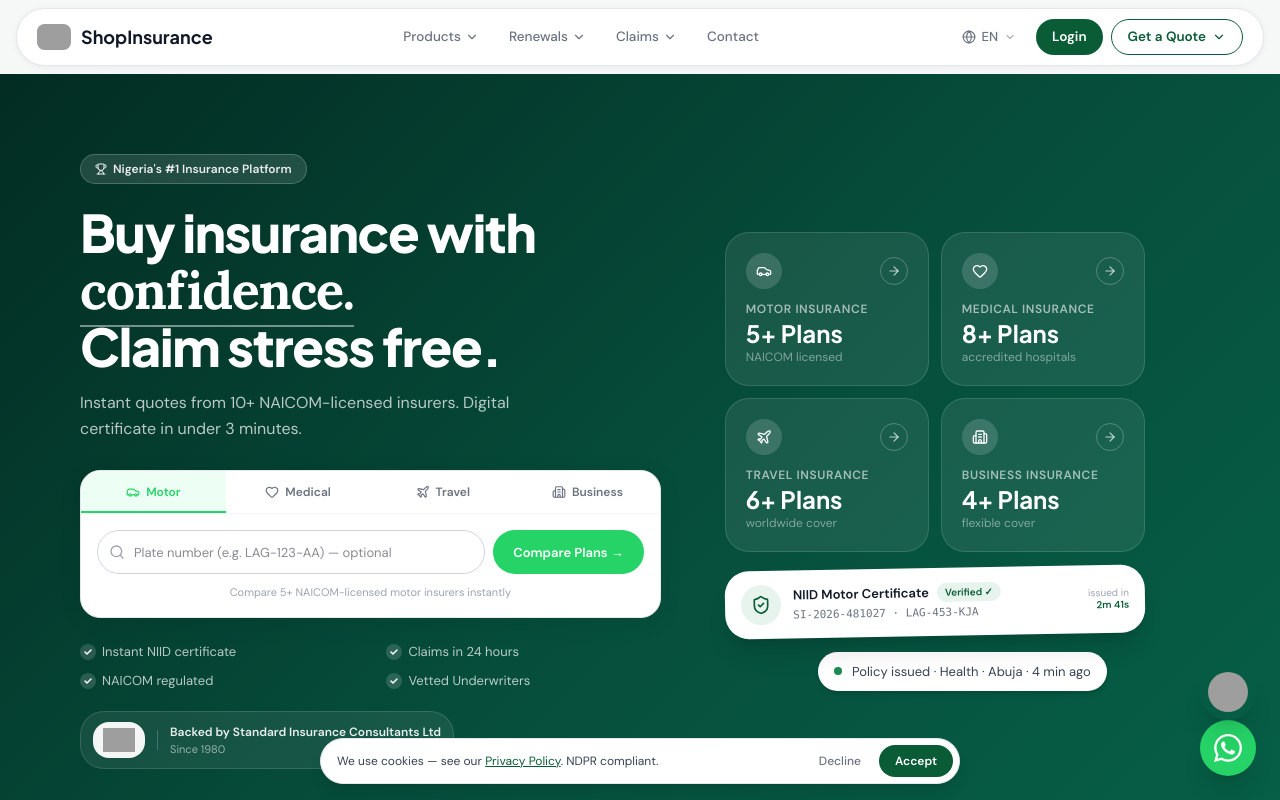
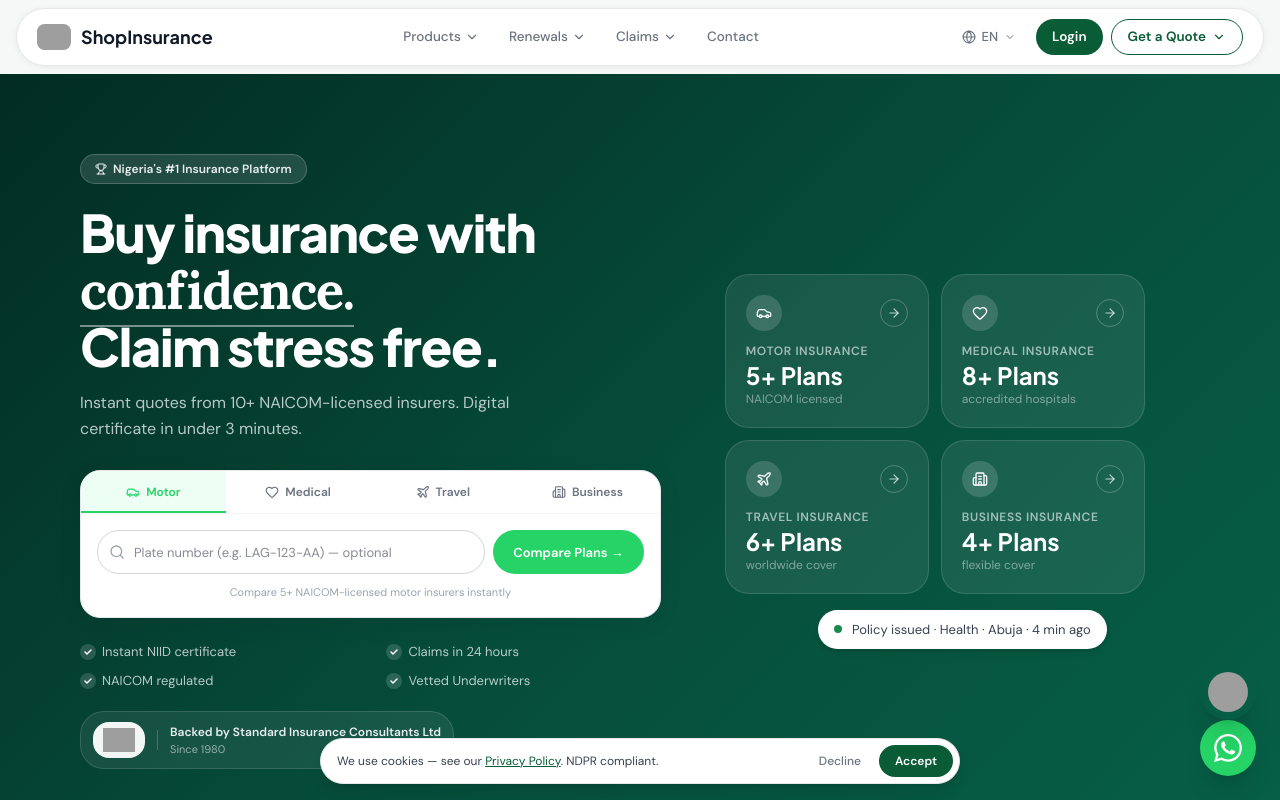
Before and after one commit to anmol1509/insurance, a Next.js app: page / in a window 1280 px wide. Shown: the top 800 px of the page. Built offline with nearby package versions, Linux system fonts and the light colour scheme; grey boxes are pictures that could not be loaded.

Commit message:
Remove NIID certificate preview card from hero section

```diff
--- a/src/components/home/HeroSection.tsx
+++ b/src/components/home/HeroSection.tsx
@@ -3,7 +3,7 @@
 import Link from 'next/link'
 import { useRouter } from 'next/navigation'
 import { motion, AnimatePresence } from 'framer-motion'
-import { ArrowRight, Car, Heart, Plane, Building2, Search, Users, MapPin, Briefcase, Trophy, ShieldCheck } from 'lucide-react'
+import { ArrowRight, Car, Heart, Plane, Building2, Search, Users, MapPin, Briefcase, Trophy } from 'lucide-react'
 
 const fadeUp = {
   hidden: { opacity: 0, y: 20 },
@@ -320,26 +320,6 @@
               })}
             </div>
 
-            {/* Digital certificate preview */}
-            <motion.div
-              initial={{ opacity: 0, y: 14, rotate: -1 }}
-              animate={{ opacity: 1, y: 0, rotate: -1 }}
-              transition={{ delay: 0.65, duration: 0.4 }}
-              className="mt-4 max-w-[420px] bg-white rounded-2xl shadow-xl px-4 py-3.5 flex items-center gap-3"
-            >
-              <div className="w-10 h-10 rounded-xl flex items-center justify-center shrink-0" style={{ backgroundColor: 'var(--green-50)' }}>
-                <ShieldCheck className="w-5 h-5" style={{ color: 'var(--green-700)' }} />
-              </div>
-              <div className="flex-1 min-w-0">
-                <div className="flex items-center gap-2">
-                  <p className="font-sans font-bold text-[13px] truncate" style={{ color: 'var(--text-primary)' }}>NIID Motor Certificate</p>
-                  <span className="font-sans font-semibold text-[10px] px-2 py-0.5 rounded-full shrink-0" style={{ backgroundColor: 'var(--green-50)', color: 'var(--green-700)' }}>Verified ✓</span>
-                </div>
-                <p className="font-mono text-[11px] mt-0.5" style={{ color: 'var(--text-muted)' }}>SI-2026-481027 · LAG-453-KJA</p>
-              </div>
-              <p className="font-sans text-[10px] shrink-0 text-right leading-tight" style={{ color: 'var(--text-subtle)' }}>issued in<br /><strong style={{ color: 'var(--green-700)' }}>2m 41s</strong></p>
-            </motion.div>
-
             {/* Live policy ticker */}
             <motion.div
               initial={{ opacity: 0, y: 10 }}
```
